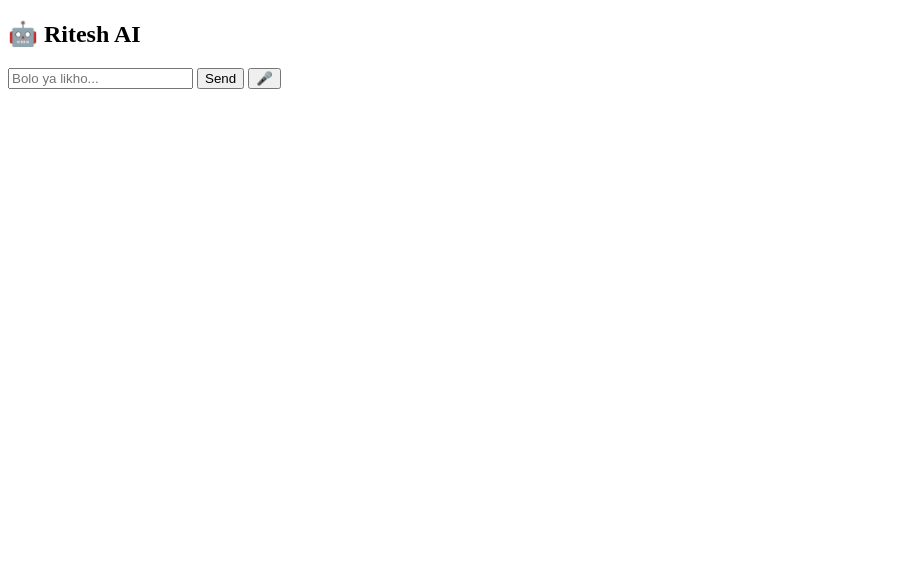
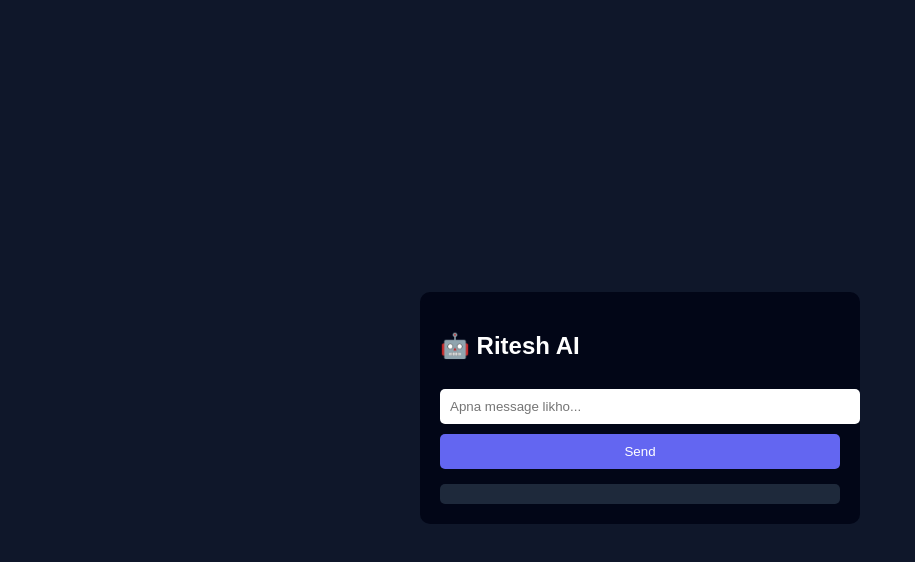
Before and after one commit to moraltalesstory5-max/ritesh-ai, a website: page index.html in a window 1280 px wide. Shown: the whole page, without its empty margins (0-915 px from the left). Drawn offline with Linux system fonts and the light colour scheme.

Commit message:
Update index.html

```diff
--- a/index.html
+++ b/index.html
@@ -1,17 +1,68 @@
 <!DOCTYPE html>
-<html>
+<html lang="en">
 <head>
+  <meta charset="UTF-8">
   <title>Ritesh AI</title>
+  <style>
+    body {
+      font-family: Arial, sans-serif;
+      background: #0f172a;
+      color: #fff;
+      display: flex;
+      justify-content: center;
+      align-items: center;
+      height: 100vh;
+    }
+    .chat-box {
+      width: 400px;
+      background: #020617;
+      padding: 20px;
+      border-radius: 10px;
+    }
+    input, button {
+      width: 100%;
+      padding: 10px;
+      margin-top: 10px;
+      border-radius: 5px;
+      border: none;
+    }
+    button {
+      background: #6366f1;
+      color: white;
+      cursor: pointer;
+    }
+    .reply {
+      margin-top: 15px;
+      background: #1e293b;
+      padding: 10px;
+      border-radius: 5px;
+    }
+  </style>
 </head>
 <body>
-  <h2>🤖 Ritesh AI</h2>
 
-  <input id="input" placeholder="Bolo ya likho..." />
-  <button onclick="send()">Send</button>
-  <button onclick="startMic()">🎤</button>
+  <div class="chat-box">
+    <h2>🤖 Ritesh AI</h2>
+    <input id="msg" placeholder="Apna message likho..." />
+    <button onclick="send()">Send</button>
+    <div class="reply" id="reply"></div>
+  </div>
 
-  <p id="reply"></p>
+  <script>
+    async function send() {
+      const message = document.getElementById("msg").value;
+      document.getElementById("reply").innerText = "Soch raha hoon...";
 
-  <script src="script.js"></script>
+      const res = await fetch("/chat", {
+        method: "POST",
+        headers: { "Content-Type": "application/json" },
+        body: JSON.stringify({ message })
+      });
+
+      const data = await res.json();
+      document.getElementById("reply").innerText = data.reply;
+    }
+  </script>
+
 </body>
 </html>
```
